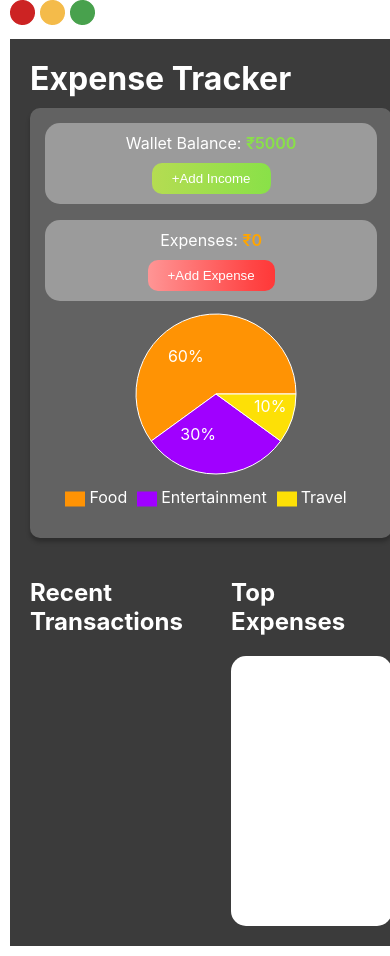
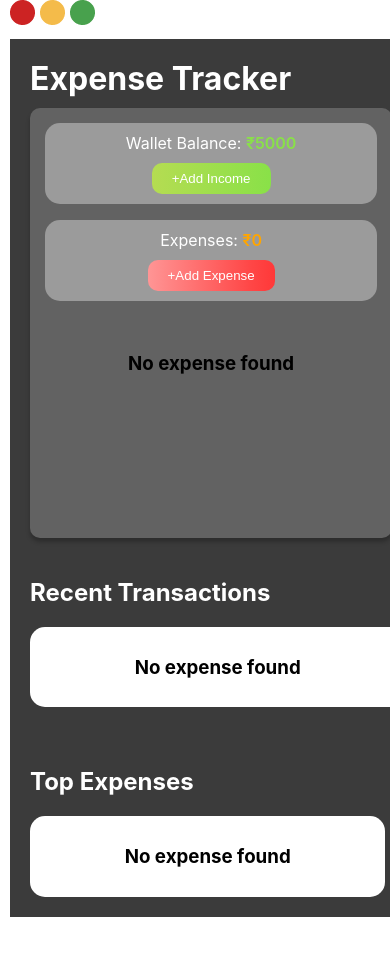
Before and after one commit to prachi397/Expense-Tracker, a React (Create React App) app: page / in a window 390 px wide. Shown: the top 956 px of the page. After the commit the page ends 927 px from the top, so only its background shows below. Built offline with nearby package versions, Linux system fonts and the light colour scheme.

Commit message:
stylings

```diff
--- a/src/components/chart/ExpenseChart.js
+++ b/src/components/chart/ExpenseChart.js
@@ -1,15 +1,27 @@
 import React, { useCallback, useState } from "react";
 import { PieChart, Pie, Cell, Legend } from "recharts";
 
-const data = [
-  { name: "Food", value: 720 },
-  { name: "Entertainment", value: 360 },
-  { name: "Travel", value: 120 }
-];
+const COLORS = ["#FF9304", "#A000FF", "#FDE006"];
+const RADIAN = Math.PI / 180;
 
-const COLORS = ["#FF9304", "#A000FF", "#FDE006"];
+// Helper function to aggregate expenses by category
+const aggregateExpensesByCategory = (expenses) => {
+  const aggregatedData = {};
 
-const RADIAN = Math.PI / 180;
+  expenses.forEach(({ selectedCategory, expensePrice }) => {
+    const price = parseFloat(expensePrice);
+    if (!aggregatedData[selectedCategory]) {
+      aggregatedData[selectedCategory] = 0;
+    }
+    aggregatedData[selectedCategory] += price;
+  });
+
+  return Object.keys(aggregatedData).map((category) => ({
+    name: category,
+    value: aggregatedData[category],
+  }));
+};
+
 const renderCustomizedLabel = ({
   cx,
   cy,
@@ -17,7 +29,7 @@ const renderCustomizedLabel = ({
   innerRadius,
   outerRadius,
   percent,
-  index
+  index,
 }) => {
   const radius = innerRadius + (outerRadius - innerRadius) * 0.5;
   const x = cx + radius * Math.cos(-midAngle * RADIAN);
@@ -35,8 +47,14 @@ const renderCustomizedLabel = ({
     </text>
   );
 };
-function ExpenseChart() {
+
+function ExpenseChart({ expenseDetails }) {
+  const data = aggregateExpensesByCategory(expenseDetails);
+
   return (
+    <>
+      {expenseDetails.length > 0 ? (
+        <>
           <PieChart width={400} height={400}>
             <Pie
               data={data}
@@ -49,7 +67,10 @@ function ExpenseChart() {
               dataKey="value"
             >
               {data.map((entry, index) => (
-          <Cell key={`cell-${index}`} fill={COLORS[index % COLORS.length]} />
+                <Cell
+                  key={`cell-${index}`}
+                  fill={COLORS[index % COLORS.length]}
+                />
               ))}
             </Pie>
             <Legend
@@ -58,9 +79,17 @@ function ExpenseChart() {
               verticalAlign="bottom"
               iconType="rect"
               iconSize={20}
-          formatter={(value, entry) => <span style={{ color: "white" }}>{entry.value}</span>}
+              formatter={(value, entry) => (
+                <span style={{ color: "white" }}>{entry.value}</span>
+              )}
             />
           </PieChart>
+        </>
+      ) : (
+        <h3 className="expenseTable-msg">No expense found</h3>
+      )}
+    </>
   );
 }
+
 export default ExpenseChart;
--- a/src/components/dashboard/Dashboard.js
+++ b/src/components/dashboard/Dashboard.js
@@ -26,15 +26,36 @@ const Dashboard = () => {
   //empty array to store object of expense details
   const [expenseDetails, setExpenseDetails] = useState([]);
 
-  //save balance to local storage whenever balance gets update
+  // Save balance and expense details to localStorage whenever they change
   useEffect(() => {
+    console.log("Saving to localStorage", { balance, expenseDetails });
+
     localStorage.setItem("balance", JSON.stringify(balance));
-  }, [balance]);
 
-  //save expense details to local storage whenever expense deatils gets update
+    // Only save if expenseDetails has items, otherwise it will save an empty array
+    if (expenseDetails.length > 0) {
+      localStorage.setItem("expenseDetails", JSON.stringify(expenseDetails));
+    }
+  }, [balance, expenseDetails]);
+
+  // Load data from localStorage
   useEffect(() => {
-    localStorage.setItem("expenseDetails", JSON.stringify(expenseDetails));
-  }, [expenseDetails]);
+    const storedBalance = localStorage.getItem("balance");
+    const storedExpenseDetails = localStorage.getItem("expenseDetails");
+
+    if (storedBalance) {
+      setBalance(JSON.parse(storedBalance));
+    }
+
+    if (storedExpenseDetails) {
+      setExpenseDetails(JSON.parse(storedExpenseDetails));
+      const totalExpense = expenseDetails.reduce(
+        (sum, expense) => sum + parseInt(expense.expensePrice),
+        0
+      );
+      setShowExpensePrice(totalExpense);
+    }
+  }, []);
 
   //function to set the income amount
   const handleIncomeAmount = (e) => {
@@ -94,7 +115,9 @@ const Dashboard = () => {
     e.preventDefault();
     // Check if the expense price exceeds the available balance
     if (parseInt(expensePrice) > balance) {
-      enqueueSnackbar("Insufficient balance to add this expense!", { variant: "error" });
+      enqueueSnackbar("Insufficient balance to add this expense!", {
+        variant: "error",
+      });
       return;
     }
     let expenseData = {
@@ -156,7 +179,7 @@ const Dashboard = () => {
           </div>
           {/* pi chart to show the expense details*/}
           <div className="expense-chart">
-            <ExpenseChart />
+            <ExpenseChart expenseDetails={expenseDetails} />
           </div>
         </div>
 
@@ -229,14 +252,14 @@ const Dashboard = () => {
             <h2>Recent Transactions</h2>
             {/* table to show expense details */}
             <ExpenseTable
-            expenseDetails={expenseDetails}
-            onEdit={handleEdit}
-            onDelete={handleDelete}
+              expenseDetails={expenseDetails}
+              onEdit={handleEdit}
+              onDelete={handleDelete}
             />
           </div>
           <div className="top-expenses">
             <h2>Top Expenses</h2>
-            <ExpenseBarChart expenseDetails={expenseDetails}/>
+            <ExpenseBarChart expenseDetails={expenseDetails} />
           </div>
         </div>
       </div>
--- a/src/components/dashboard/dashboard.css
+++ b/src/components/dashboard/dashboard.css
@@ -122,3 +122,18 @@
     width: 50%;
     margin: 10px;
 }
+
+@media (max-width: 1024px) and (min-width: 768px) {
+    .recent-transaction,.top-expenses{
+        width: 93%;
+    }
+}
+
+@media (max-width: 768px) {
+    .second-conatiner{
+        flex-direction: column;
+    }
+    .recent-transaction,.top-expenses{
+        width: 93%;
+    }
+}
--- a/src/components/expenseBarChart/ExpenseBarChart.js
+++ b/src/components/expenseBarChart/ExpenseBarChart.js
@@ -1,11 +1,12 @@
 import React from "react";
-import { BarChart, Bar, XAxis, YAxis, Tooltip, ResponsiveContainer } from "recharts";
+import { BarChart, Bar, XAxis, YAxis, ResponsiveContainer } from "recharts";
 import './expenseBarChart.css';
 
 const ExpenseBarChart = ({expenseDetails}) => {
 
   return (
     <div className="expense-chart-container">
+        {expenseDetails.length>0 ?
          <ResponsiveContainer width="95%" height={250}>
          <BarChart
            layout="vertical"
@@ -17,7 +18,8 @@ const ExpenseBarChart = ({expenseDetails}) => {
            <YAxis type="category" dataKey="selectedCategory" width={100} />
            <Bar dataKey="expensePrice" fill="#8784D2" radius={[0, 20, 20, 0]} />
          </BarChart>
-      </ResponsiveContainer>
+       </ResponsiveContainer>:
+       <h3 className="expenseTable-msg">No expense found</h3>}
     </div>
   );
 };
--- a/src/components/expenseBarChart/expenseBarChart.css
+++ b/src/components/expenseBarChart/expenseBarChart.css
@@ -1,4 +1,5 @@
 .expense-chart-container {
+  max-height: 222px;
   background: #FFFFFF;
   border-radius: 15px;
   padding: 10px;
--- a/src/components/expenseTable/ExpenseTable.js
+++ b/src/components/expenseTable/ExpenseTable.js
@@ -5,7 +5,7 @@ import { FaPizzaSlice, FaGift, FaSuitcaseRolling, FaTimes, FaPencilAlt} from "re
 const ExpenseTable = ({ expenseDetails, onEdit, onDelete }) => {
   return (
       <div className="expense-table">
-        {expenseDetails.map((expense, index) => (
+        {expenseDetails.length>0 ? expenseDetails.map((expense, index) => (
           <div key={index} className="expense-row">
             <div className="expense-icon">
               {/* Icon based on category */}
@@ -25,7 +25,8 @@ const ExpenseTable = ({ expenseDetails, onEdit, onDelete }) => {
             <button onClick={() => onEdit(index)} className="edit-btn"><FaPencilAlt/></button>
           </div>
           </div>
-        ))}
+        )):
+        <h3 className="expenseTable-msg">No expense found</h3>}
       </div>
   );
 };
--- a/src/components/expenseTable/expenseTable.css
+++ b/src/components/expenseTable/expenseTable.css
@@ -1,8 +1,11 @@
 .expense-table {
     width: 100%;
-    margin-top: 20px;
     background: #FFFFFF;
     border-radius: 15px;
+    padding: 10px;
+    display: flex;
+    justify-content: center;
+    align-items: center;
 }
 
 .expense-row {
@@ -47,9 +50,10 @@
     cursor: pointer;
     margin-left: 10px;
 }
+
 .expense-actions button:hover {
     opacity: 0.5;
-  }
+}
 
 .edit-btn {
     background-color: #ffc107;
@@ -60,3 +64,8 @@
     background-color: #ff4d4d;
     color: white;
 }
+
+.expenseTable-msg {
+    color: black;
+    text-align: center;
+}
```
Lines whose indentation alone changed are shown as unchanged.
